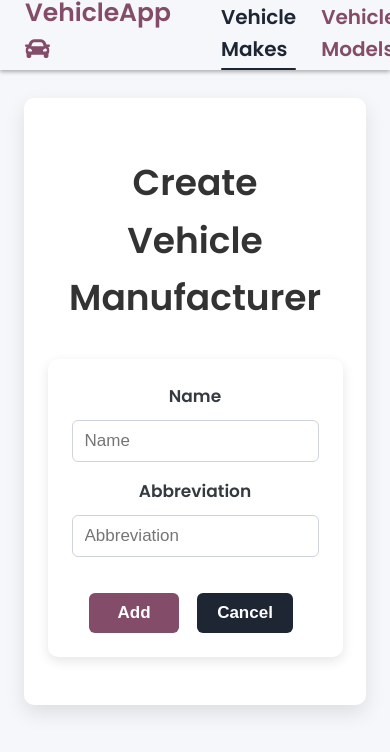
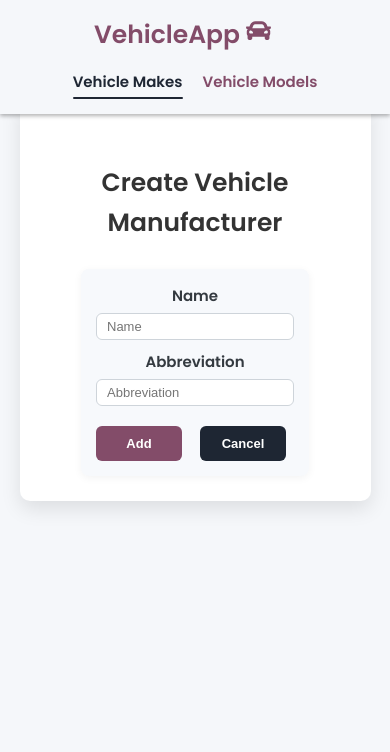
Before and after one commit to nancymatijas/VehicleApp, a React (Create React App) app in the folder vehicle-app/: page /vehicle-makes/create in a window 390 px wide. Shown: the top 752 px of the page. Built offline with nearby package versions, Linux system fonts and the light colour scheme.

Commit message:
Add responsive design for table and form components

```diff
--- a/vehicle-app/src/components/EntityTable.tsx
+++ b/vehicle-app/src/components/EntityTable.tsx
@@ -43,7 +43,7 @@ function EntityTable<T extends { id: number }>({
       <thead>
         <tr>
           {columns.map((col) => (
-            <th key={typeof col.accessor === 'string' ? col.accessor : undefined} style={{ width: col.width }}>
+            <th key={typeof col.accessor === 'string' ? col.accessor : undefined}>
               {col.header}
             </th>
           ))}
@@ -55,18 +55,16 @@ function EntityTable<T extends { id: number }>({
         {data.length > 0 ? (
           data.map((row) => (
             <tr key={row.id}>
-              {columns.map((col) => {
-                const value =
-                  typeof col.accessor === 'function'
-                    ? col.accessor(row)
-                    : row[col.accessor];
+              {columns.map((col, colIndex) => {
+                const value = typeof col.accessor === 'function' ? col.accessor(row) : row[col.accessor];
+                const key = typeof col.accessor === 'string' ? col.accessor : colIndex;
                 return (
-                  <td key={typeof col.accessor === 'string' ? col.accessor : undefined}>
+                  <td key={key} data-label={col.header}>
                     {renderCellValue(value)}
                   </td>
                 );
               })}
-              <td>
+              <td data-label="Actions">
                 <button
                   onClick={() => onEdit(row)}
                   disabled={editDisabled}
@@ -88,7 +86,7 @@ function EntityTable<T extends { id: number }>({
           ))
         ) : (
           <tr>
-            <td colSpan={columns.length + 1} style={{ textAlign: 'center' }}>
+            <td colSpan={columns.length + 1}>
               No records
             </td>
           </tr>
--- a/vehicle-app/src/pages/VehiclePage.tsx
+++ b/vehicle-app/src/pages/VehiclePage.tsx
@@ -13,7 +13,7 @@ const VehiclePage: React.FC = () => {
       animate={{ opacity: 1 }}
       transition={{ duration: 0.8 }}
     >
-      <h1>Vehicle Management</h1>
+      <h1 className="heading">Vehicle Management</h1>
       <p>
         Welcome to the Vehicle Management application. Here you can view, add, edit, and delete vehicle makes and models. Use the options below to get started.
       </p>
--- a/vehicle-app/src/styles/EntityTable.css
+++ b/vehicle-app/src/styles/EntityTable.css
@@ -83,26 +83,68 @@
   box-shadow: none;
   transform: none;
 }
-/*
-@media (max-width: 600px) {
-  .entity-table {
-    font-size: 0.85rem;
+
+
+
+@media (max-width: 768px) {
+
+  .entity-table-wrapper,
+  .container {
+    width: 90vw !important;
+    max-width: 100vw !important;
+    min-width: 0 !important;
+    box-sizing: border-box;
+    overflow-x: hidden;
   }
 
-  .entity-table th,
+  .entity-table thead {
+    display: none;
+  }
+
+  .entity-table tr {
+    display: block;
+    width: 100%;
+    margin: 5px 5px 5px 5px;
+    background: #fff;
+    border-radius: 6px;
+    box-shadow: 0 1px 4px rgba(131,76,105,0.06);
+    max-width: 80vw;
+    box-sizing: border-box;
+  }
+
   .entity-table td {
-    padding: 8px 10px;
+    display: flex;
+    justify-content: space-between;
+    align-items: center;
+    border: none;
+    border-bottom: 1px solid #eee;
+    font-size: 13px;
+    padding: 4px 4px;
+    background: none;
+    white-space: normal;
+  }
+
+  .entity-table td:last-child {
+    border-bottom: none;
+  }
+
+  .entity-table td::before {
+    content: attr(data-label);
+    font-weight: 500;
+    color: #834C69;
+    font-size: 12px;
+    min-width: 85px;
+    flex-shrink: 0;
+    opacity: 0.93;
   }
 
   .btn-edit,
   .btn-delete {
-    display: block;
-    width: 100%;
-    margin: 6px 0;
-  }
-
-  .entity-table tbody tr:hover {
-    background-color: #dfe3e8;
+    padding: 3px 5px;
+    margin: 0;
+    font-size: 12px;
+    min-width: 0;
+    border-radius: 4px;
+    box-shadow: none;
   }
 }
-*/
--- a/vehicle-app/src/styles/FilterControl.css
+++ b/vehicle-app/src/styles/FilterControl.css
@@ -1,6 +1,5 @@
 .filter-control {
   max-width: 500px;
-  /* margin: 0 auto 12px; */
   display: flex;
   gap: 12px;
   align-items: center;
@@ -12,7 +11,6 @@
   width: 100%;
   margin-bottom: 15px;
 }
-
 
 .filter-control__label {
   font-weight: 700;
@@ -45,3 +43,27 @@
 .filter-control__option {
   padding: 6px 8px;
 }
+
+@media (max-width: 768px) {
+  .filter-control {
+    max-width: 100%;
+    flex-direction: column;
+    align-items: stretch;
+    padding: 10px 15px;
+    gap: 10px;
+  }
+
+  .filter-control__label {
+    font-size: 15px;
+    margin-bottom: 5px;
+  }
+
+  .filter-control__select,
+  .filter-control__input {
+    flex-grow: 0;
+    width: 100%;
+    font-size: 13px;
+    padding: 5px 10px;
+    cursor: text;
+  }
+}
--- a/vehicle-app/src/styles/Navbar.css
+++ b/vehicle-app/src/styles/Navbar.css
@@ -4,7 +4,7 @@
   top: 0;
   left: 0;
   width: 100%;
-  height: 70px;
+  height: 60px;
   background-color: #F5F7FA;;
   color: #834C69;
   display: flex;
@@ -83,3 +83,28 @@
   width: 100%;
   background-color: #1E2633;
 }
+
+
+@media (max-width: 768px) {
+  .navbar {
+    height: auto;
+    padding: 10px 10px;
+    flex-wrap: wrap;
+  }
+
+  .navbar-logo {
+    flex: 1 1 100%;
+    justify-content: center;
+  }
+
+  .navbar-links {
+    flex: 1 1 100%;
+    justify-content: center;
+    flex-wrap: wrap;
+  }
+
+  .navbar-link {
+    margin: 5px 10px;
+    font-size: 15px;
+  }
+}
--- a/vehicle-app/src/styles/PaginationSort.css
+++ b/vehicle-app/src/styles/PaginationSort.css
@@ -124,3 +124,58 @@
   box-shadow: 0 4px 10px rgba(181, 101, 119, 0.7);
   background-color: #ffffff;
 }
+
+
+@media (max-width: 768px) {
+  .pagination-control {
+    padding: 15px 10px;
+    gap: 10px;
+  }
+
+  .pagination-control__navigation {
+    flex-wrap: wrap;
+    justify-content: center;
+    gap: 10px;
+  }
+
+  .pagination-control__button {
+    padding: 5px 10px;
+    font-size: 15px;
+    min-width: 40px;
+  }
+
+  .pagination-control__page-info {
+    font-size: 15px;
+    min-width: auto;
+    padding: 0 5px;
+  }
+
+  .pagination-control__label {
+    font-size: 12px;
+  }
+
+  .pagination-control__select {
+    min-width: 30%;
+    width: 35%;
+    font-size: 13px;
+    padding: 5px 10px;
+  }
+
+  .sort-select {
+    flex-direction: column;
+    align-items: stretch;
+    gap: 5px;
+    padding: 10px 15px;
+  }
+
+  .sort-select__label {
+    font-size: 15px;
+  }
+
+  .sort-select__select {
+    min-width: 100%;
+    width: 100%;
+    font-size: 13px;
+    padding: 5px 10px;
+  }
+}
--- a/vehicle-app/src/styles/VehicleForm.css
+++ b/vehicle-app/src/styles/VehicleForm.css
@@ -9,10 +9,10 @@
 .vehicle-form {
   max-width: 480px;
   width: 100%;
-  background-color: #ffffff;
+  background-color: #f7f9fc;
   padding: 24px;
-  border-radius: 10px;
-  box-shadow: 0 4px 12px rgba(0,0,0,0.1);
+  border-radius: 8px;
+  box-shadow: 0 2px 6px rgba(0,0,0,0.1);
   color: #1E2633;
 }
 
@@ -123,17 +123,40 @@
   font-size: 17px;
   text-align: center;
 }
+*/
+@media (max-width: 768px) {
+  .vehicle-form-container {
+    padding: 10px 10px;
+  }
 
-@media (max-width: 480px) {
   .vehicle-form {
-    padding: 0 12px;
+    max-width: 100%;
+    padding: 15px 15px;
+    box-shadow: 0 2px 8px rgba(0,0,0,0.05);
+    border-radius: 8px;
   }
+
+  .vehicle-form__field {
+    margin-bottom: 10px;
+  }
+
+  .vehicle-form__label {
+    font-size: 15px;
+    margin-bottom: 5px;
+  }
+
+  .vehicle-form__input,
+  .vehicle-form__select {
+    font-size: 13px;
+    padding: 5px 10px;
+  }
+
   .vehicle-form__button {
+    font-size: 13px;
     width: 100%;
     min-width: auto;
-  }
-  .vehicle-form__button--cancel {
-    margin-top: 8px;
+    margin-top: 10px;
+    border-radius: 6px;
+    justify-content: center;
   }
 }
-*/
--- a/vehicle-app/src/styles/VehiclePages.css
+++ b/vehicle-app/src/styles/VehiclePages.css
@@ -143,9 +143,60 @@ body {
   box-shadow: 0 4px 10px rgba(181, 101, 119, 0.7);
 }
 
-/*
-.errorMessage {
-  color: red;
-  margin-bottom: 12px;
+@media (max-width: 768px) {
+  .container-vehicle-page,
+  .container {
+    max-width: 90%;
+    padding: 15px 15px;
+  }
+
+  .container-vehicle-page h1 {
+    font-size: 25px;
+  }
+
+  .container-vehicle-page p {
+    font-size: 15px;
+    max-width: 100%;
+    margin-bottom: 25px;
+  }
+
+  .vehicle-buttons {
+    flex-direction: column;
+    gap: 10px;
+    align-items: stretch;
+  }
+
+  .button-vehicle-page {
+    width: 100%;
+    min-width: auto;
+    font-size: 15px;
+    padding: 10px 0;
+  }
+
+  .info-section {
+    max-width: 100%;
+    font-size: 15px;
+  }
+
+  .info-section h2 {
+    font-size: 20px;
+  }
+
+  .sortControls {
+    flex-direction: column;
+    gap: 10px;
+    align-items: stretch;
+  }
+
+  .vehicle-add__button {
+    width: 100%;
+    font-size: 20px;
+    padding: 5px 0;
+  }
+
+  .heading{
+    margin-top: 50px;
+    font-size: 25px;
+  }
+
 }
-*/
```
